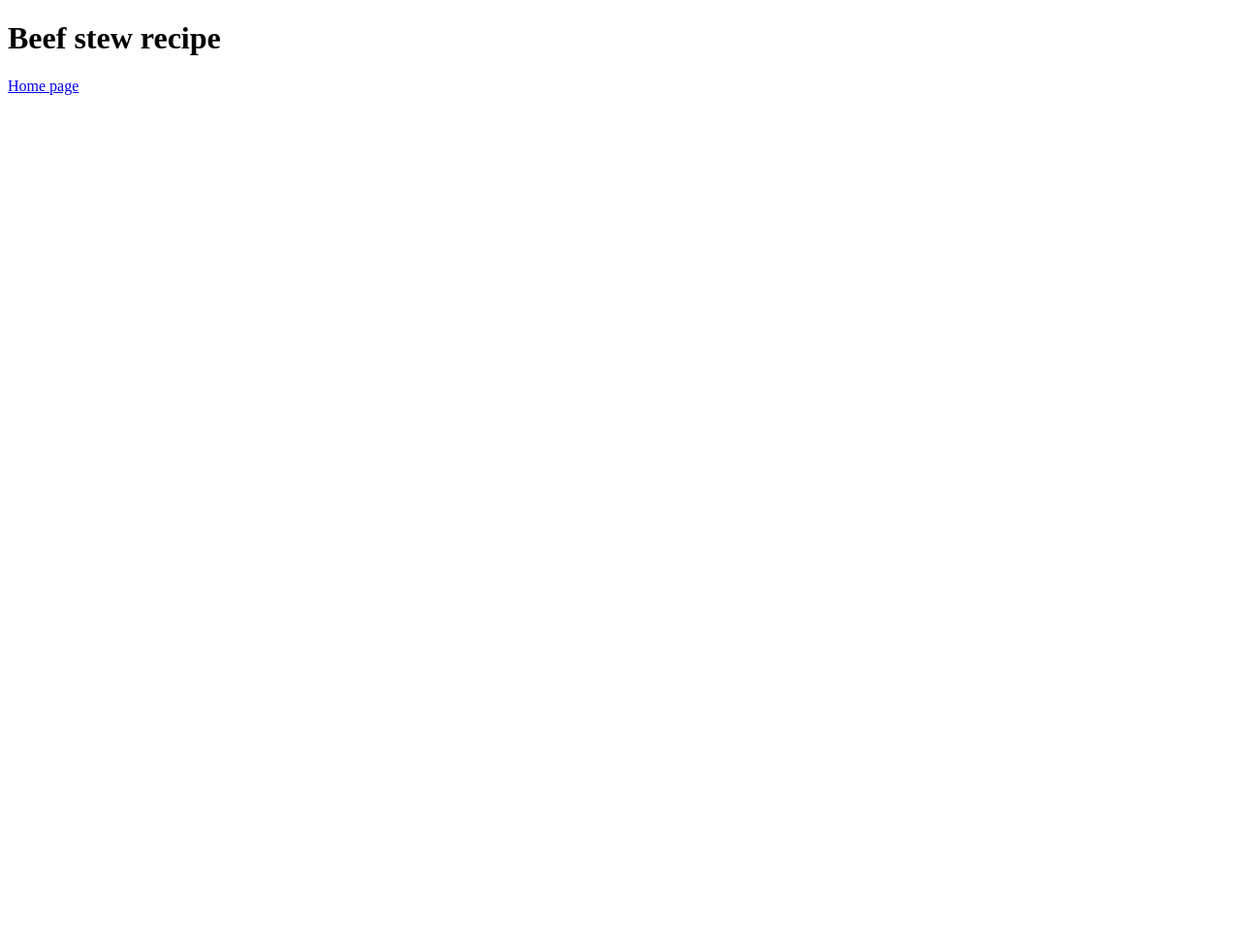
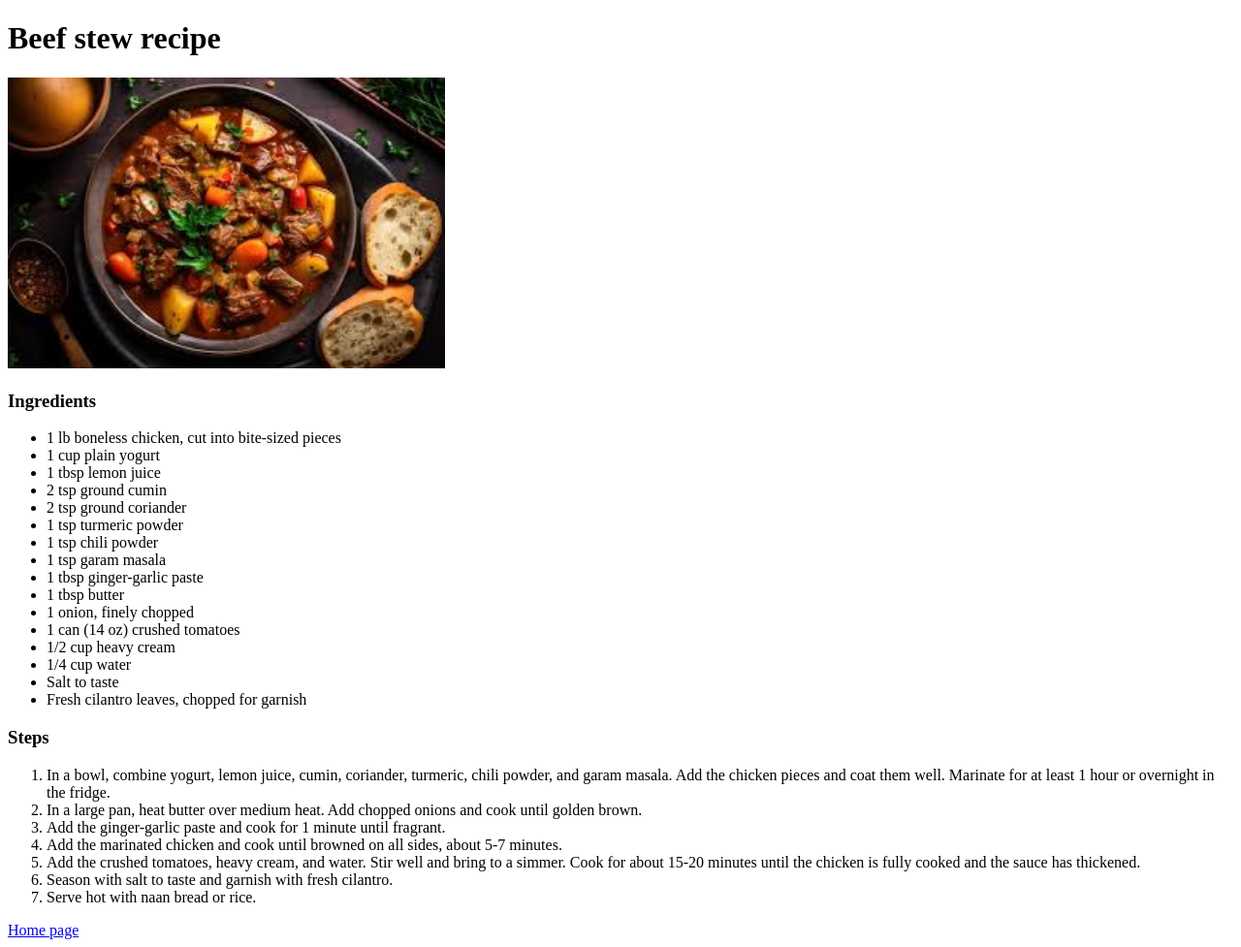
Before and after one commit to 70David70/odin-recipes, a plain HTML site: page recipes/beef-stew.html in a window 1280 px wide. Shown: the whole page at 97% size. Before the commit the page ends 800 px from the top, so only its background shows below. Drawn offline with Linux system fonts and the light colour scheme.

Commit message:
add content to recipes/beef_stew.html

```diff
--- a/recipes/beef-stew.html
+++ b/recipes/beef-stew.html
@@ -7,6 +7,37 @@
 </head>
 <body>
     <h1>Beef stew recipe</h1>
+    <img src="../img/beef-stew.jpeg" alt="Beef stew image" height="300px">
+    <h3>Ingredients</h3>
+    <ul>
+        <li>1 lb boneless chicken, cut into bite-sized pieces</li>
+        <li>1 cup plain yogurt</li>
+        <li>1 tbsp lemon juice</li>
+        <li>2 tsp ground cumin</li>
+        <li>2 tsp ground coriander</li>
+        <li>1 tsp turmeric powder</li>
+        <li>1 tsp chili powder</li>
+        <li>1 tsp garam masala</li>
+        <li>1 tbsp ginger-garlic paste</li>
+        <li>1 tbsp butter</li>
+        <li>1 onion, finely chopped</li>
+        <li>1 can (14 oz) crushed tomatoes</li>
+        <li>1/2 cup heavy cream</li>
+        <li>1/4 cup water</li>
+        <li>Salt to taste</li>
+        <li>Fresh cilantro leaves, chopped for garnish</li>
+    </ul>
+
+    <h3>Steps</h3>
+    <ol>
+        <li>In a bowl, combine yogurt, lemon juice, cumin, coriander, turmeric, chili powder, and garam masala. Add the chicken pieces and coat them well. Marinate for at least 1 hour or overnight in the fridge.</li>
+        <li>In a large pan, heat butter over medium heat. Add chopped onions and cook until golden brown.</li>
+        <li>Add the ginger-garlic paste and cook for 1 minute until fragrant.</li>
+        <li>Add the marinated chicken and cook until browned on all sides, about 5-7 minutes.</li>
+        <li>Add the crushed tomatoes, heavy cream, and water. Stir well and bring to a simmer. Cook for about 15-20 minutes until the chicken is fully cooked and the sauce has thickened.</li>
+        <li>Season with salt to taste and garnish with fresh cilantro.</li>
+        <li>Serve hot with naan bread or rice.</li>
+    </ol>
 
     <a href="../index.html">Home page</a>
 </body>
```
